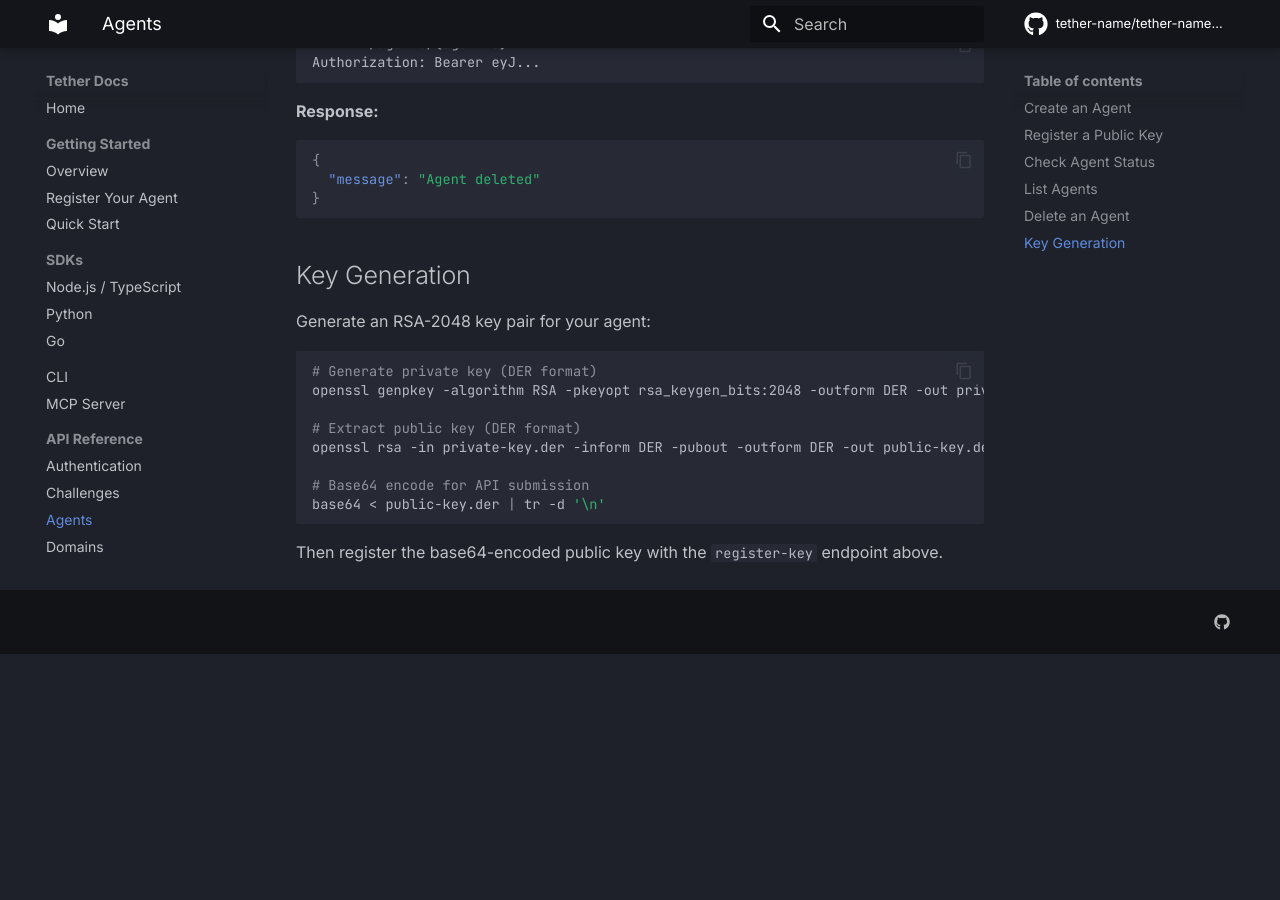
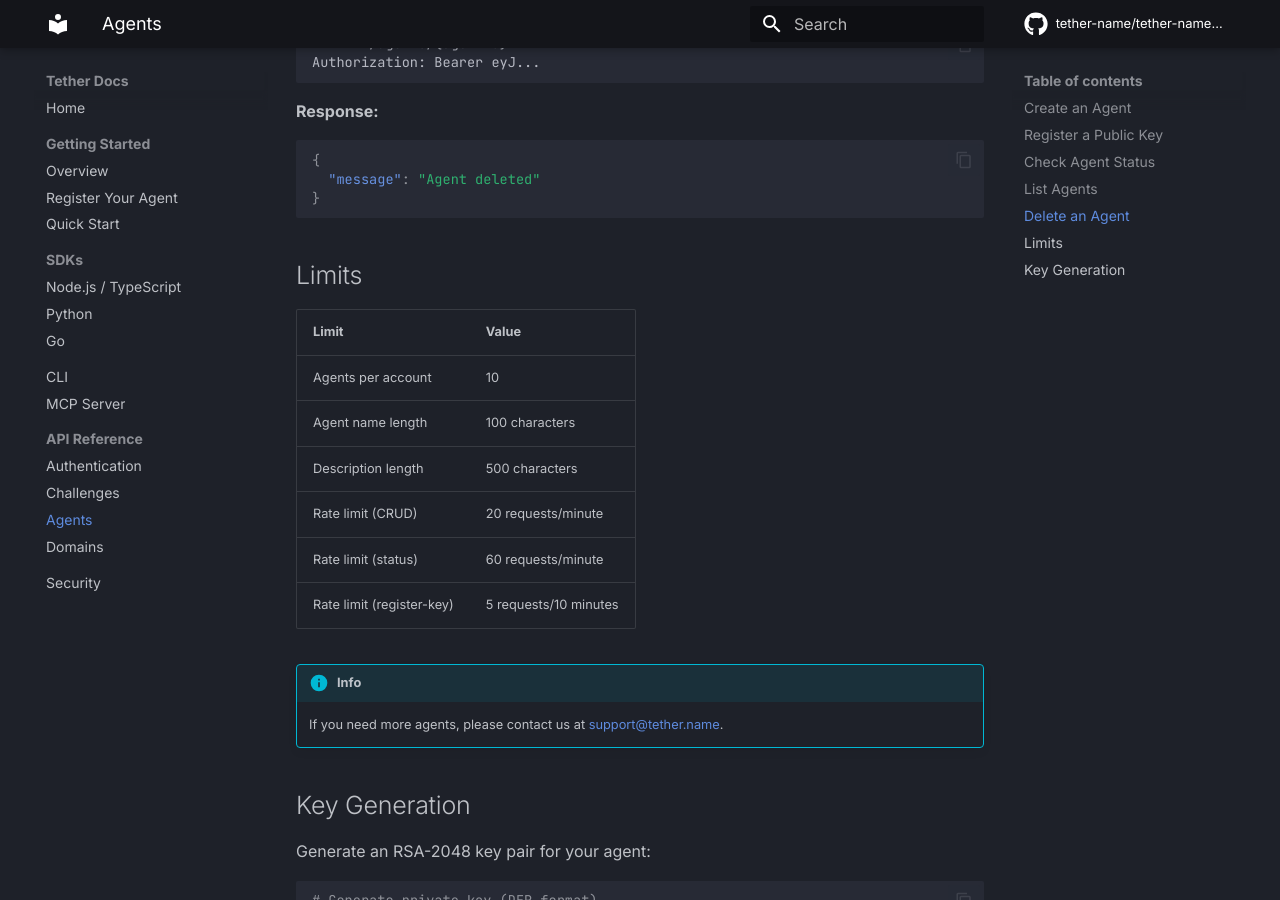
Before and after one commit to tether-name/tether-name-docs, an MkDocs documentation site: the page built from docs/api/agents.md, in a window 1280 px wide and 900 px high, scrolled down 2537 px. Built offline with MkDocs 1.6.1 and Material for MkDocs 9.7.7, drawn with Linux system fonts in a browser that asks for light colours; comment, search, counter and statistics services are not loaded; before the commit the page ends 3191 px from its top, so only the background shows below that.

Commit message:
docs: add agent/API key limits, fix auth refresh response, fix challenge field names
- Document agent limit (10/account) and API key limit (10/account)
- Add contact info (support@tether.name) for limit increases
- Fix auth refresh response to show both accessToken and refreshToken
- Add note about refresh token rotation
- Fix challenge verify response: field is 'valid' not 'verified'
- Fix error string: 'signature_invalid' not 'Invalid signature'

````diff
--- a/docs/api/agents.md
+++ b/docs/api/agents.md
@@ -124,6 +124,20 @@
 }
 ```
 
+## Limits
+
+| Limit | Value |
+|-------|-------|
+| Agents per account | 10 |
+| Agent name length | 100 characters |
+| Description length | 500 characters |
+| Rate limit (CRUD) | 20 requests/minute |
+| Rate limit (status) | 60 requests/minute |
+| Rate limit (register-key) | 5 requests/10 minutes |
+
+!!! info
+    If you need more agents, please contact us at [support@tether.name](mailto:support@tether.name).
+
 ## Key Generation
 
 Generate an RSA-2048 key pair for your agent:
````
Also changed, not shown: docs/api/auth.md (+15 -1 lines), docs/api/challenges.md (+3 -3 lines).
